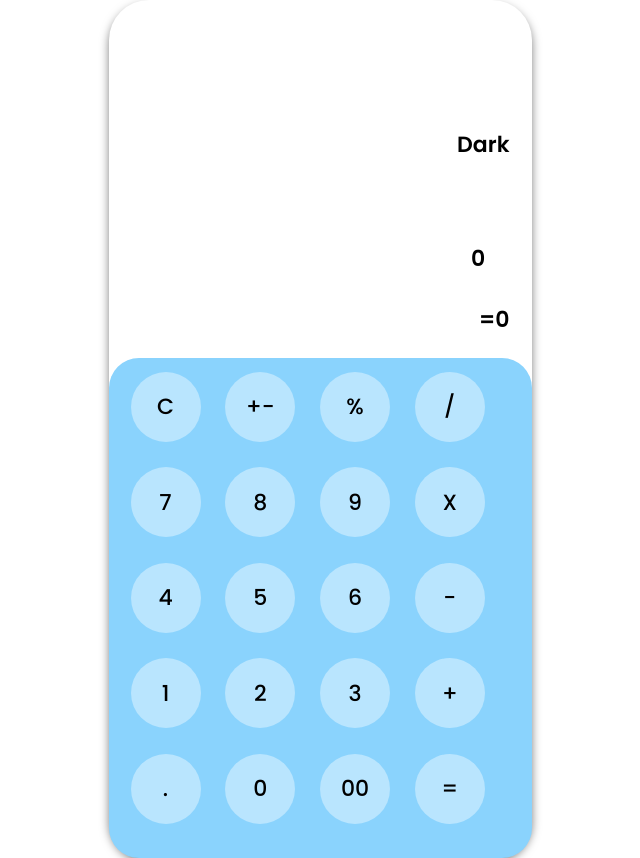
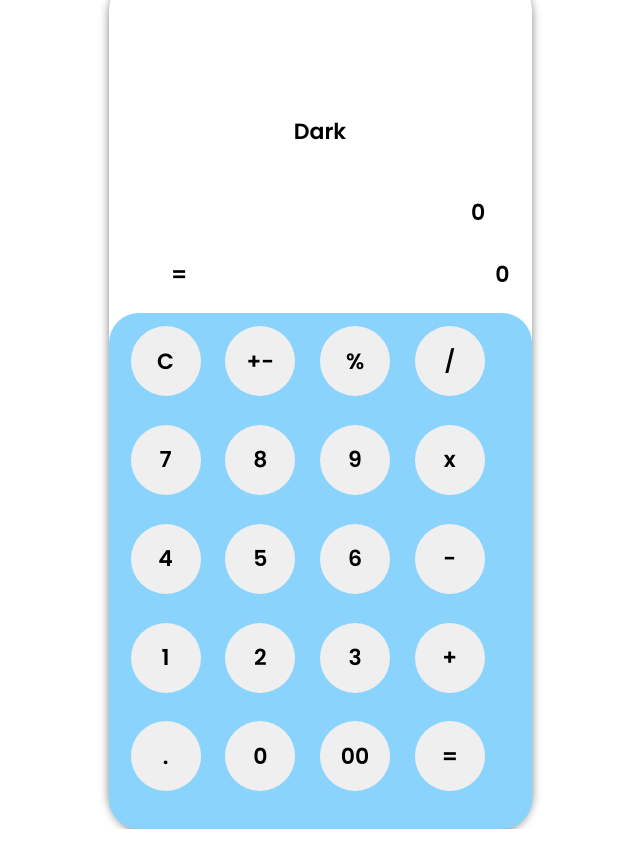
Before and after one commit to eolmez/enoca_calc_case, a React (Create React App) app: page / in a window 1280 px wide. Shown: the whole page, without its empty margins (320-960 px from the left). After the commit the page ends 829 px from the top, so only its background shows below. Built offline with nearby package versions, Linux system fonts and the light colour scheme.

Commit message:
second commit

```diff
--- a/src/App.css
+++ b/src/App.css
@@ -3,78 +3,48 @@
 * {
   margin: 0;
   padding: 0;
+  box-sizing: border-box;
   font-family: "Poppins", sans-serif;
   font-style: normal;
   font-weight: 600;
   font-size: 22px;
 }
 
-.App {
-  display: grid;
-  grid-auto-rows: 539px;
-  padding: 1rem 0rem;
-}
-
 body {
+  height: 100vh;
   background-color: white;
-  display: grid;
+  display: flex;
   justify-content: center;
   align-items: center;
   grid-template-columns: 100%;
 }
 
-
-
 .container {
+  padding: 2rem;
   display: flex;
   align-items: center;
   justify-content: center;
-  padding: 0.5rem;
-  max-width: 750px;
-  margin-left: auto;
-  margin-right: auto;
-}
-
-.container .calculator {
-  width: 423px;
-  height: 858px;
-  border-radius: 40px;
-  box-shadow: 0px 5px 10px 0px rgba(0, 0, 0, 0.5);
-}
-
-
-
-button {
-  width: 70px;
-  height: 70px;
-  border: unset;
-  box-shadow: unset;
-  color: black;
-  cursor: pointer;
-  border-radius: 50%;
-  margin-top: 0.1rem;
 }
 
 .calc-wrapper {
   display: grid;
   height: 100%;
-  border-radius: 30px;
+  border-radius: 40px;
+  width: 423px;
+  height: 858px;
+  box-shadow: 0px 5px 10px 0px rgba(0, 0, 0, 0.5);
 }
 
-.calc-type {
-  display: grid;
-  grid-template-columns: repeat(2, 1fr);
-  margin-top: 0.5rem;
-  overflow: hidden;
-  background-color: white;
-  overflow: hidden;
-  border-radius: 40px 40px 0 0;
-}
-
-.calc-type button {
+button {
+  width: 70px;
+  height: 70px;
+  border: none;
+  box-shadow: none;
+  color: black;
+  cursor: pointer;
+  border-radius: 50%;
+  margin-top: 0.1rem;
   padding: 0.5rem;
-  font-size: 0.8rem;
-  font-weight: 400;
   transition: all 0.5s linear;
 }
 
@@ -87,10 +57,14 @@ button {
   transition: all 0.5s linear;
 }
 
+.calc-dark-mode {
+  align-self: center;
+}
+
 .calc-history-answer {
   padding: 0.2rem 1rem;
   border-radius: 0.5rem;
-  color: white;
+  color: black;
   font-weight: 300;
   font-size: 1rem;
   margin-bottom: 0.5rem;
@@ -100,7 +74,6 @@ button {
   padding: 0.4rem 1rem;
   display: grid;
   grid-template-columns: minmax(0px, 50px) repeat(2, 1fr);
-
   font-size: 1.8rem;
   font-weight: 300;
   transition: all 0.5s linear;
@@ -109,17 +82,20 @@ button {
 
 .calc-answer {
   display: flex;
-  justify-content: space-evenly;
+  justify-content: space-between;
   align-items: center;
   flex-direction: row;
   margin-bottom: 0.5rem;
   font-size: 3rem;
   font-weight: 900;
 }
+.equals {
+  margin-right: 14rem;
+}
 
 .calc-compute span {
   letter-spacing: 0.1rem;
-  color: var(--default-text-color);
+  color: black;
   word-wrap: break-word;
   word-break: break-all;
   grid-column: span 2;
@@ -131,10 +107,7 @@ button {
 .calc-compute > button {
   background-color: unset;
   font-size: 1.2rem;
-  color: var(--default-text-color);
 }
-
-
 
 .calc-grid {
   display: grid;
@@ -144,36 +117,13 @@ button {
   background-color: #8ad3fd;
 }
 
-.calc-grid > button {
-  cursor: pointer;
-  text-align: center;
-  font-size: 1rem;
-  font-weight: 500;
-  transition: all 0.5s linear;
-  text-transform: uppercase;
-  background: #ffffff66;
-}
-
 .calc-grid > button:hover {
   background-color: rgba(255, 255, 255, 0.2) !important;
 }
-
-.span-two {
-  grid-column: span 2;
-}
-
-
-
 
 @media screen and (min-width: 768px) {
   body {
     height: 100vh;
     overflow: hidden;
   }
-
-  .container {
-    grid-template-columns: repeat(2, 1fr);
-    padding: unset;
-    width: 750px;
-  }
 }
--- a/src/App.js
+++ b/src/App.js
@@ -1,11 +1,7 @@
 import "./App.css";
 import Calculator from "./components/Calculator";
 function App() {
-  return (
-    <div className="container">
-      <Calculator />
-    </div>
-  );
+  return <Calculator />;
 }
 
 export default App;
--- a/src/components/Calculator.jsx
+++ b/src/components/Calculator.jsx
@@ -122,14 +122,9 @@ function Calculator() {
   };
 
   return (
-    <div className="calculator">
-      <div className="calc-wrapper">
-        <Screen handleDelete={handleDelete} operand={operand} answer={answer} />
-        <Keyboard
-          handleOperator={handleOperator}
-          handleOperand={handleOperand}
-        />
-      </div>
+    <div className="calc-wrapper">
+      <Screen handleDelete={handleDelete} operand={operand} answer={answer} prevAnswer={prevAnswer}/>
+      <Keyboard handleOperator={handleOperator} handleOperand={handleOperand} />
     </div>
   );
 }
--- a/src/components/Screen.jsx
+++ b/src/components/Screen.jsx
@@ -1,8 +1,8 @@
-const Screen = ({ handleDelete, operand, answer }) => {
+const Screen = ({ handleDelete, operand, answer, prevAnwser }) => {
   return (
     <div className="calc-screen">
       <div className="calc-dark-mode">Dark</div>
-      <div className="calc-history-answer">history</div>
+      <div className="calc-history-answer">{prevAnwser}</div>
       <div className="calc-compute">
         <button className="calc-reverse" value="rv" onClick={handleDelete}>
           <i className="fa-solid fa-rotate-left"></i>
@@ -10,7 +10,7 @@ const Screen = ({ handleDelete, operand, answer }) => {
         <span>{operand ? operand : "0"}</span>
       </div>
       <div className="calc-answer">
-        <div>=</div>
+        <div className="equals">=</div>
         <div>
           <span>{answer}</span>
         </div>
```
